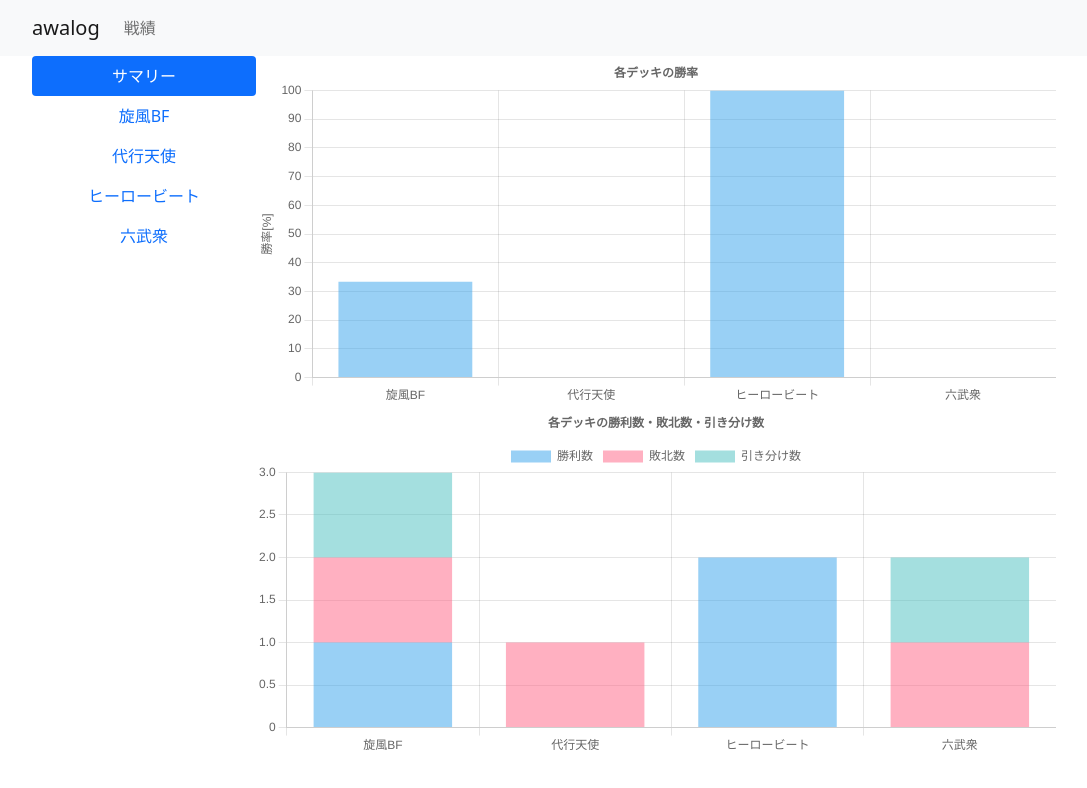
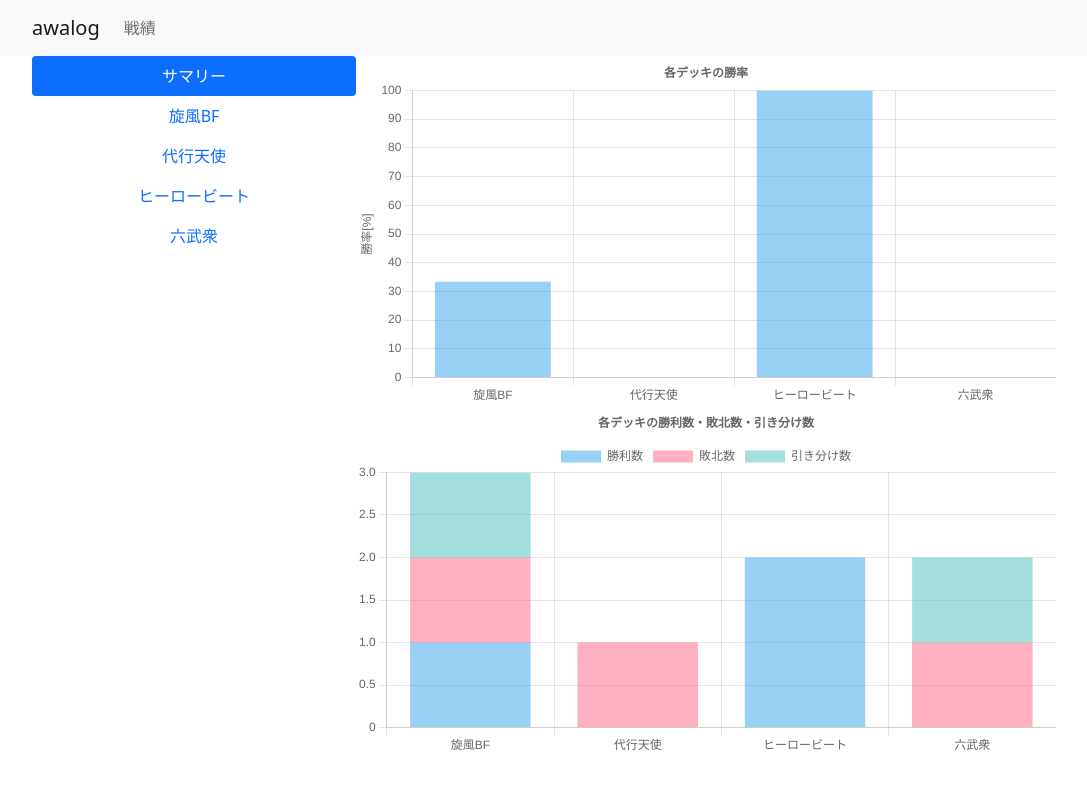
Before and after one commit to dateshi/awalog, a React (Create React App) app in the folder frontend/: page /stats in a window 1280 px wide. Shown: the top 788 px of the page, without its empty margins (50-1137 px from the left). Built offline with nearby package versions, Linux system fonts and the light colour scheme.

Commit message:
コンポーネントのサイズ調整

```diff
--- a/frontend/src/Stats/NumberChart.tsx
+++ b/frontend/src/Stats/NumberChart.tsx
@@ -12,7 +12,7 @@ const NumberChart = (props: Props) => {
   const { title, decks, win, lose, draw } = props;
   return (
     <Bar
-      width={800}
+      width={700}
       height={350}
       options={{
         scales: {
--- a/frontend/src/Stats/WPChart.tsx
+++ b/frontend/src/Stats/WPChart.tsx
@@ -10,7 +10,7 @@ const WPChart = (props: Props) => {
   const { title, decks, wp } = props;
   return (
     <Bar
-      width={800}
+      width={700}
       height={350}
       options={{
         scales: {
--- a/frontend/src/Stats/style.scss
+++ b/frontend/src/Stats/style.scss
@@ -3,9 +3,9 @@
 }
 
 .sidebar {
-  width: 224px;
+  width: 324px;
 }
 
 .main {
-  width: 800px;
+  width: 700px;
 }
```
